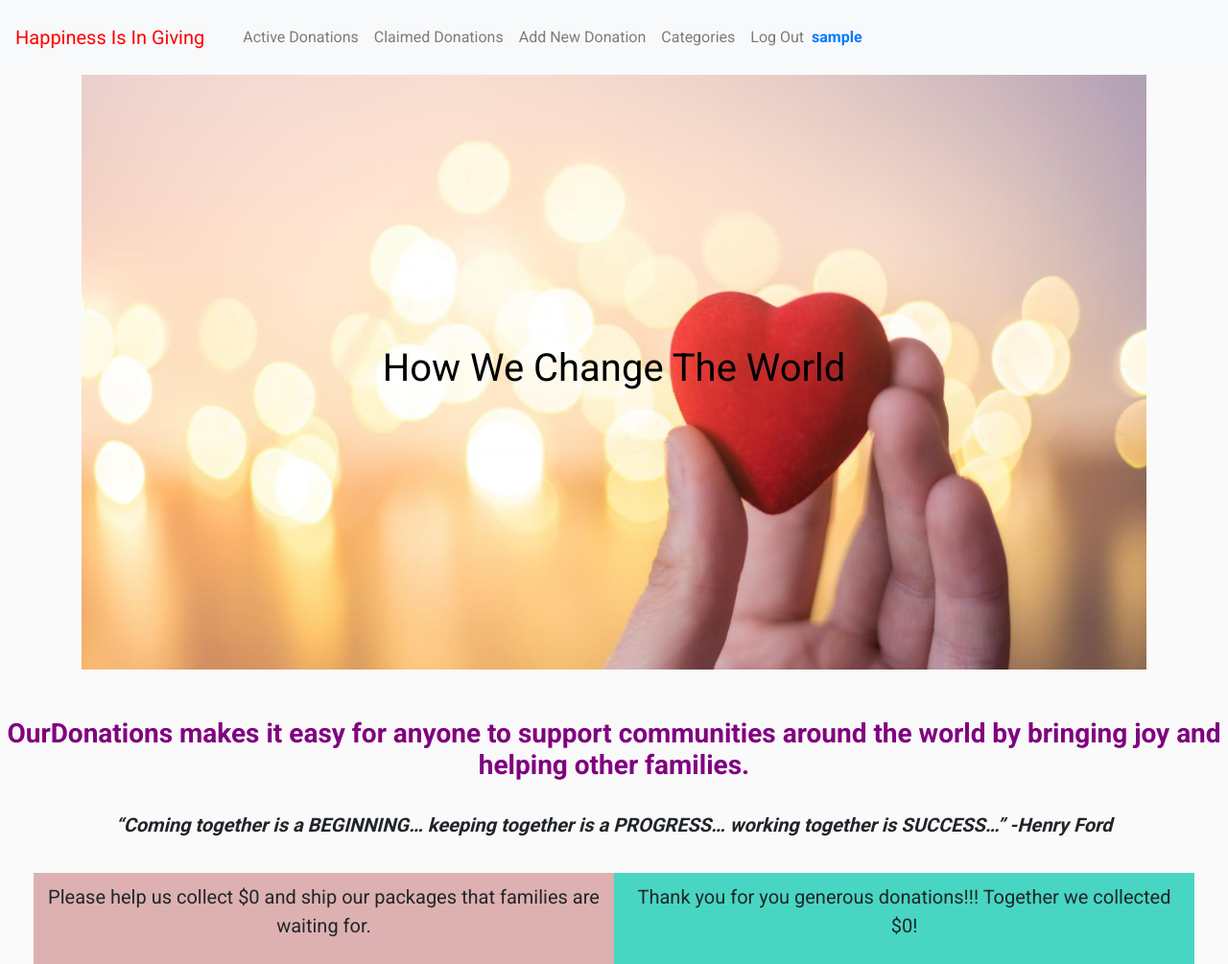
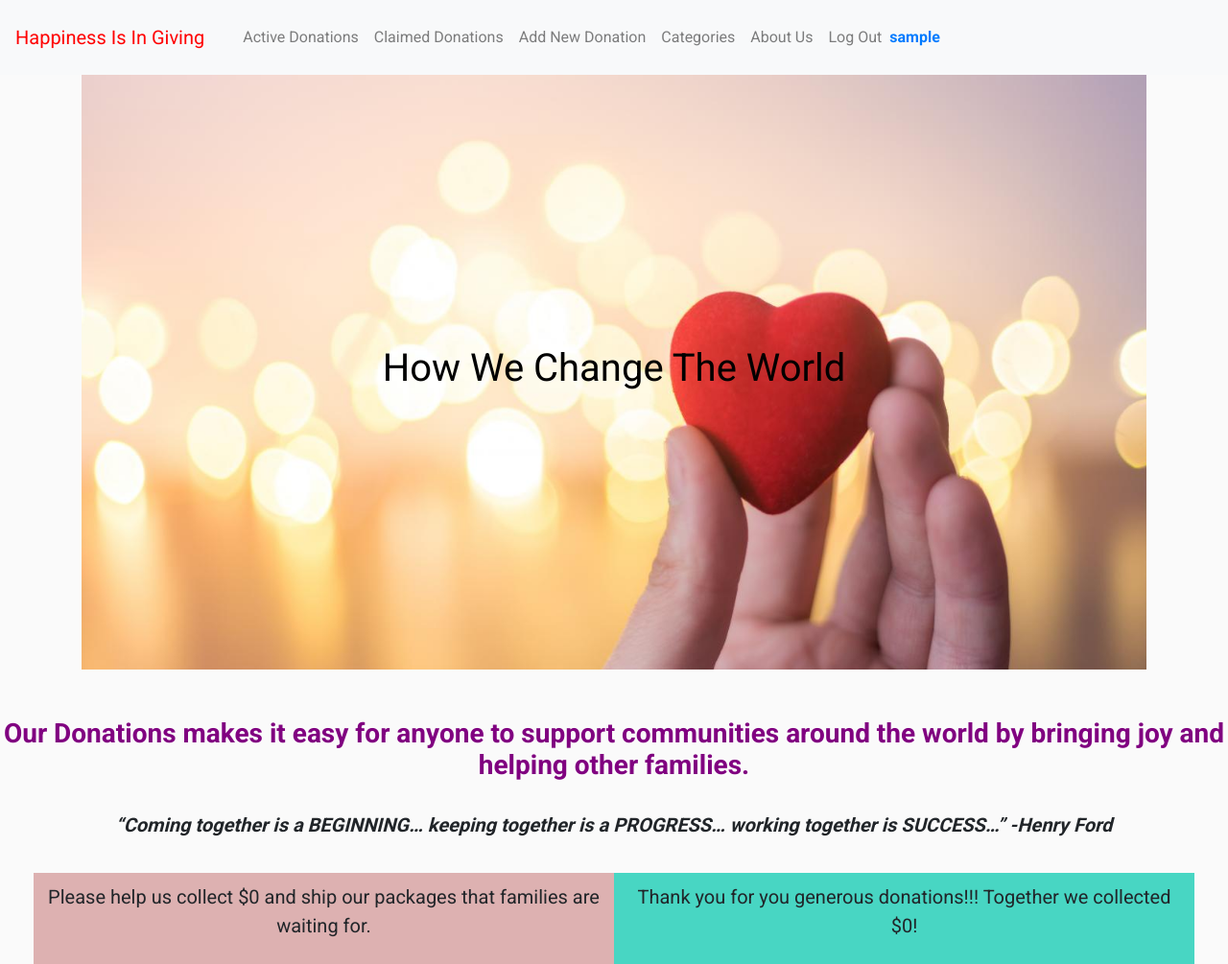
Before and after one commit to magaranin/Donation, a Django app: page /about_us in a window 1280 px wide. Shown: the top 1005 px of the page at 96% size. Run offline with Django 3.2, Linux system fonts and the light colour scheme; the visitor is signed in with stand-in values (Sample User, id 1); data that the repository does not hold is empty; some libraries are stand-ins or nearby versions.

Commit message:
Add about us page to the command bar even when user is logged in

```diff
--- a/donation/templates/donation/about_us.html
+++ b/donation/templates/donation/about_us.html
@@ -11,7 +11,7 @@
     </div>
 </div>
 <div class="message">
-    <h3>OurDonations makes it easy for anyone to support communities around the world by bringing joy and helping other families.</h3>
+    <h3>Our Donations makes it easy for anyone to support communities around the world by bringing joy and helping other families.</h3>
     <p>“Coming together is a BEGINNING… keeping together is a PROGRESS… working together is SUCCESS…”
         -Henry Ford </p>
 </div>
--- a/donation/templates/donation/layout.html
+++ b/donation/templates/donation/layout.html
@@ -30,6 +30,9 @@
                     <a class="nav-link" href="{% url 'categories' %}">Categories</a>
                 </li>
                 <li class="nav-item">
+                    <a class="nav-link" href="{% url 'about_us' %}">About Us</a>
+                </li>
+                <li class="nav-item">
                     <a class="nav-link" id="log_out" href="{% url 'logout' %}">Log Out</a>
                 </li>
             {% else %}
```
